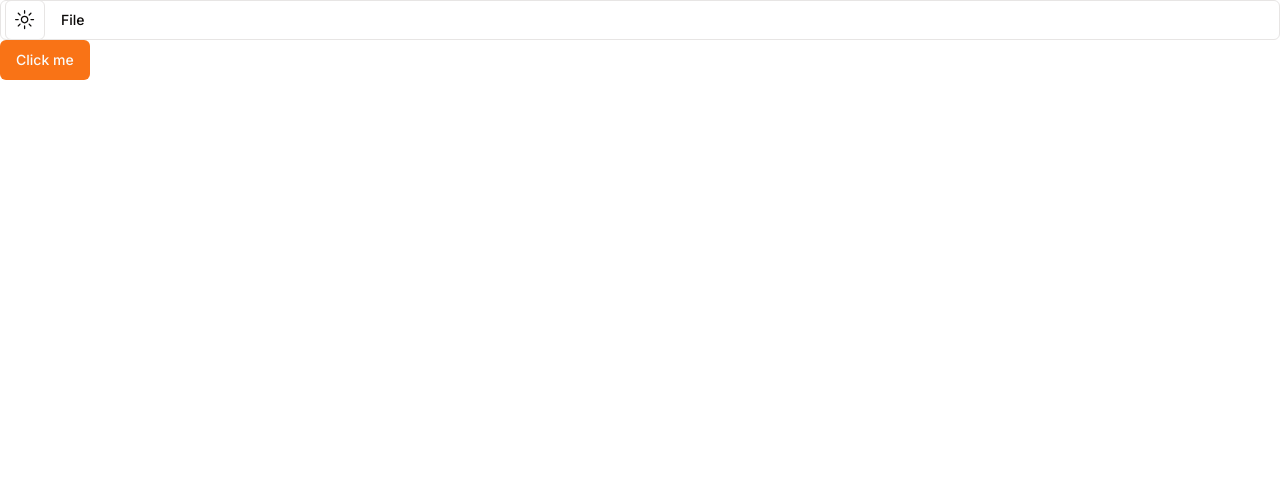
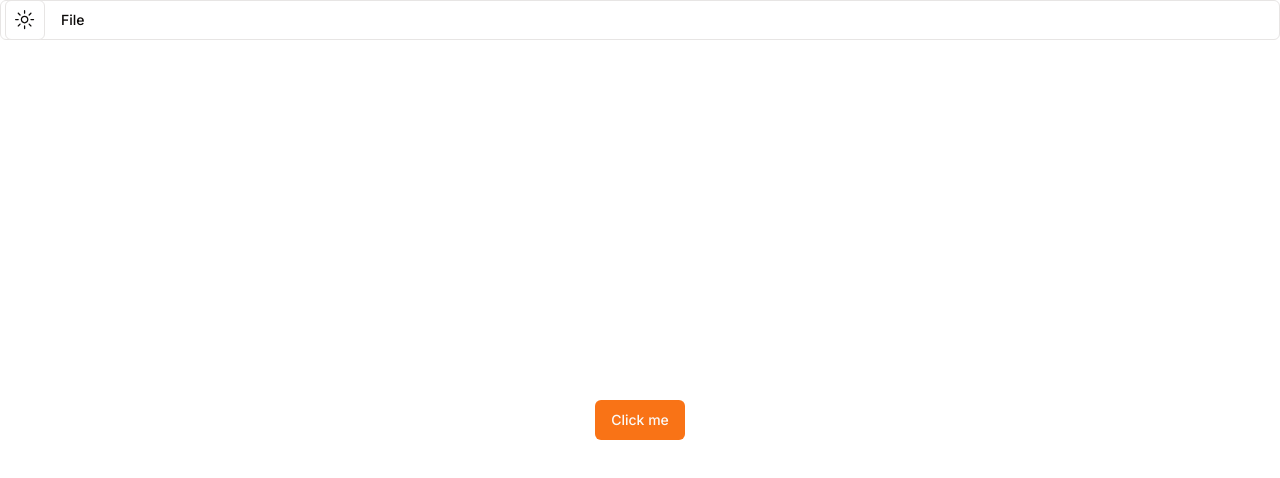
Before and after one commit to vhlongon/image-ai, a Next.js app: page / in a window 1280 px wide. Shown: the top 478 px of the page. Built offline with nearby package versions, Linux system fonts and the light colour scheme.

Commit message:
tweak root layout

```diff
--- a/src/app/layout.tsx
+++ b/src/app/layout.tsx
@@ -26,7 +26,7 @@
     <html lang="en">
       <body
         className={cn(
-          'min-h-screen bg-background font-sans antialiased',
+          'flex flex-col min-h-screen bg-background font-sans antialiased',
           fontSans.variable
         )}
       >
@@ -37,7 +37,9 @@
           disableTransitionOnChange
         >
           <AppBar />
-          {children}
+          <div className="flex grow items-center justify-center">
+            {children}
+          </div>
         </ThemeProvider>
       </body>
     </html>
--- /dev/null
+++ b/src/components/ui/input.tsx
@@ -0,0 +1,25 @@
+import * as React from "react"
+
+import { cn } from "@/lib/utils"
+
+export interface InputProps
+  extends React.InputHTMLAttributes<HTMLInputElement> {}
+
+const Input = React.forwardRef<HTMLInputElement, InputProps>(
+  ({ className, type, ...props }, ref) => {
+    return (
+      <input
+        type={type}
+        className={cn(
+          "flex h-10 w-full rounded-md border border-input bg-background px-3 py-2 text-sm ring-offset-background file:border-0 file:bg-transparent file:text-sm file:font-medium placeholder:text-muted-foreground focus-visible:outline-none focus-visible:ring-2 focus-visible:ring-ring focus-visible:ring-offset-2 disabled:cursor-not-allowed disabled:opacity-50",
+          className
+        )}
+        ref={ref}
+        {...props}
+      />
+    )
+  }
+)
+Input.displayName = "Input"
+
+export { Input }
```
